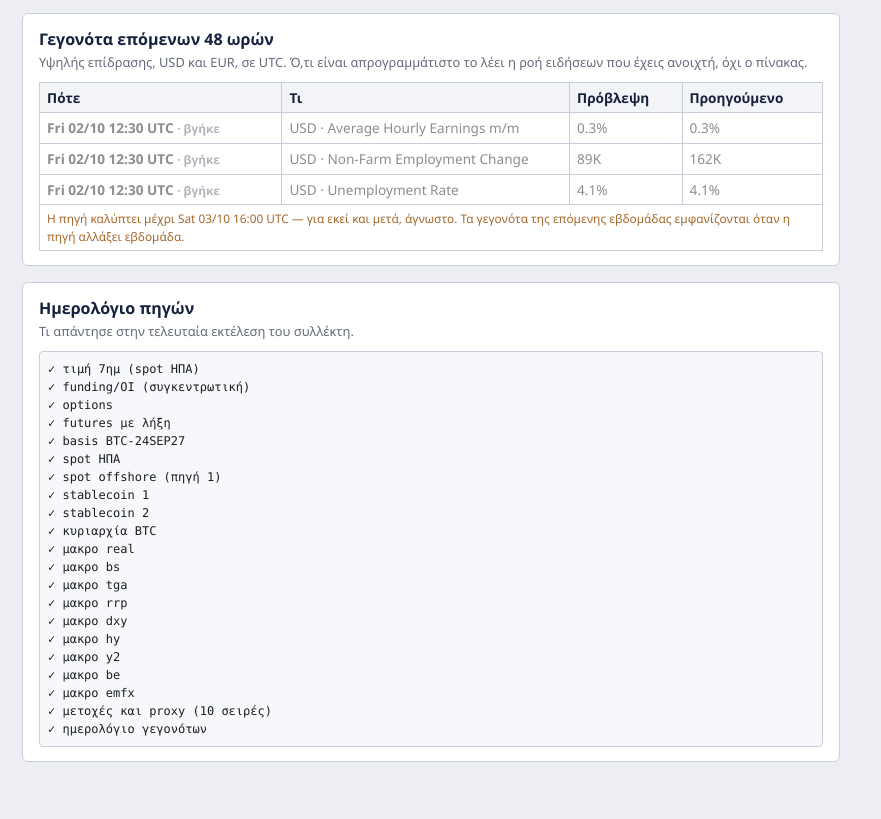
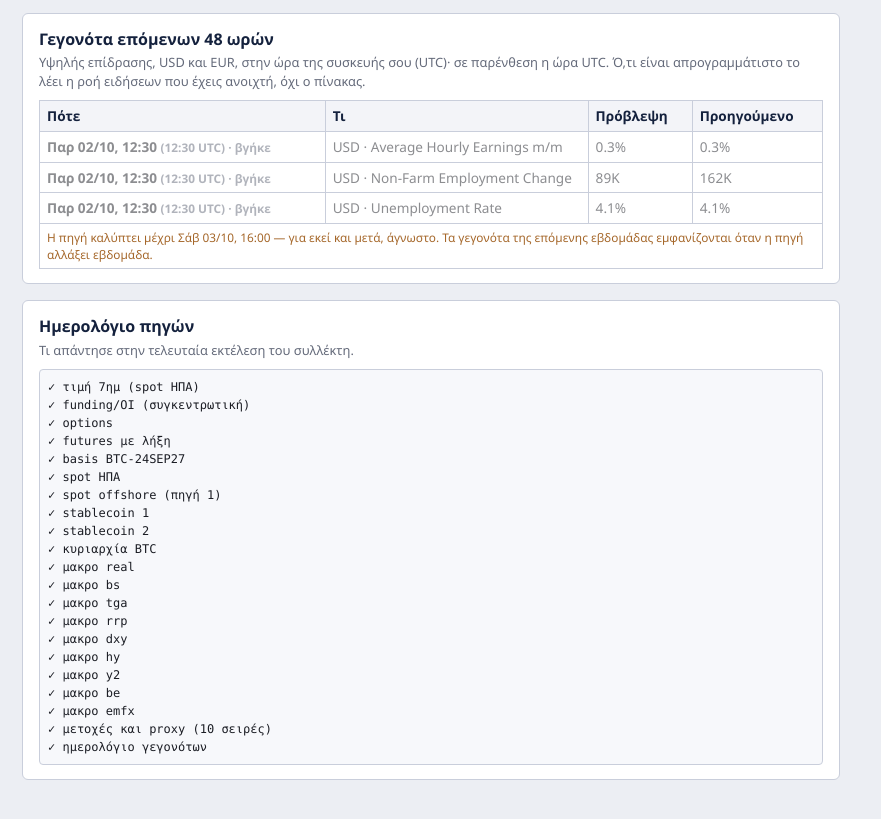
Before and after one commit to kostasg9786-cmyk/pinakas-btc, a plain HTML site: page index.html in a window 1280 px wide. Shown: the part 2340-3159 px from the top of the page, without its empty margins (0-881 px from the left). Drawn offline with Linux system fonts and the light colour scheme.

Commit message:
Add files via upload

```diff
--- a/index.html
+++ b/index.html
@@ -80,7 +80,7 @@
     </div>
   </div>
   <div class="card"><h2>Τι το ανατρέπει</h2><div class="sub">Υπολογίζεται μόνο του από την απόσταση κάθε ανάγνωσης στο όριό της.</div><div class="flip" id="flipA_auto">—</div><div class="flip" id="flipC_auto">—</div></div>
-  <div class="card"><h2>Γεγονότα επόμενων 48 ωρών</h2><div class="sub">Υψηλής επίδρασης, USD και EUR, σε UTC. Ό,τι είναι απρογραμμάτιστο το λέει η ροή ειδήσεων που έχεις ανοιχτή, όχι ο πίνακας.</div><table class="rd"><thead><tr><th>Πότε</th><th>Τι</th><th>Πρόβλεψη</th><th>Προηγούμενο</th></tr></thead><tbody id="tEv"></tbody></table></div>
+  <div class="card"><h2>Γεγονότα επόμενων 48 ωρών</h2><div class="sub">Υψηλής επίδρασης, USD και EUR, στην ώρα της συσκευής σου (<span id="tzname"></span>)· σε παρένθεση η ώρα UTC. Ό,τι είναι απρογραμμάτιστο το λέει η ροή ειδήσεων που έχεις ανοιχτή, όχι ο πίνακας.</div><table class="rd"><thead><tr><th>Πότε</th><th>Τι</th><th>Πρόβλεψη</th><th>Προηγούμενο</th></tr></thead><tbody id="tEv"></tbody></table></div>
   <div class="card"><h2>Ημερολόγιο πηγών</h2><div class="sub">Τι απάντησε στην τελευταία εκτέλεση του συλλέκτη.</div><div class="diag" id="diag">—</div></div>
 </div>
 <aside>
@@ -161,7 +161,9 @@ function render(){
   if(D.missing&&D.missing.length){w.style.display='block';w.textContent='Χωρίς τιμή (μετρούν 0): '+D.missing.join(', ')+'.';} else w.style.display='none';
   risk();
 }
+function loc(ts){return new Date(ts*1000).toLocaleString('el-GR',{weekday:'short',day:'2-digit',month:'2-digit',hour:'2-digit',minute:'2-digit',hour12:false});}
 function renderEvents(){
+  var tzEl=document.getElementById('tzname'); if(tzEl){try{tzEl.textContent=Intl.DateTimeFormat().resolvedOptions().timeZone;}catch(e){}}
   if(!D) return;
   var te=document.getElementById('tEv'); te.innerHTML='';
   var now=Date.now(), X=D.extra||{}, ev=D.events||[];
@@ -169,11 +171,11 @@ function renderEvents(){
   ev.forEach(function(e){
     var past=e.ts&&e.ts*1000<now, tr=document.createElement('tr');
     if(past) tr.style.opacity='0.5';
-    tr.innerHTML='<td class="val">'+e.t+(past?' <span class="src">· βγήκε</span>':'')+'</td><td>'+e.ccy+' · '+e.title+'</td><td>'+(e.forecast||'—')+'</td><td>'+(e.previous||'—')+'</td>';
+    tr.innerHTML='<td class="val">'+(e.ts?loc(e.ts):e.t)+' <span class="src">('+e.t.split(' ').slice(-2).join(' ')+')'+(past?' · βγήκε':'')+'</span></td><td>'+e.ccy+' · '+e.title+'</td><td>'+(e.forecast||'—')+'</td><td>'+(e.previous||'—')+'</td>';
     te.appendChild(tr);});
   var until=X.events_until?X.events_until*1000:null, horizon=now+48*3600e3;
   if(until&&until<horizon){
-    var dd=new Date(until), DN=['Sun','Mon','Tue','Wed','Thu','Fri','Sat'], p=function(n){return (n<10?'0':'')+n;}; var d=DN[dd.getUTCDay()]+' '+p(dd.getUTCDate())+'/'+p(dd.getUTCMonth()+1)+' '+p(dd.getUTCHours())+':'+p(dd.getUTCMinutes())+' UTC';
+    var d=loc(until/1000);
     var tr=document.createElement('tr');
     tr.innerHTML='<td colspan="4" class="src" style="color:#a5672a">'+(ev.length?'':'Κανένα γεγονός μέχρι '+d+'. ')+'Η πηγή καλύπτει μέχρι '+d+' — για εκεί και μετά, άγνωστο. Τα γεγονότα της επόμενης εβδομάδας εμφανίζονται όταν η πηγή αλλάξει εβδομάδα.</td>';
     te.appendChild(tr);
```
